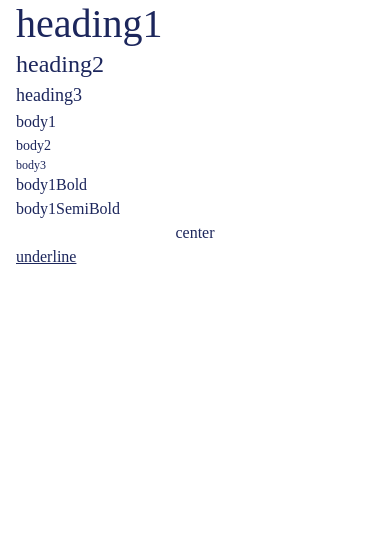
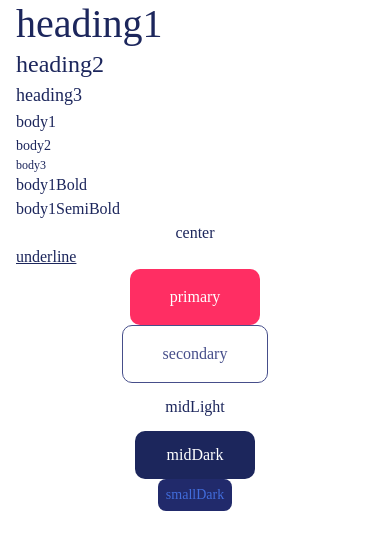
Before and after one commit to johnhaup/fintech, a React Native app: screen / in a window 390 px wide. Shown: the top 550 px of the page. Built offline with nearby package versions, Linux system fonts and the light colour scheme.

Commit message:
Add MainButton component.

```diff
--- a/App.tsx
+++ b/App.tsx
@@ -6,6 +6,7 @@ import {
   useColorScheme,
   View,
 } from 'react-native';
+import { MainButton } from './src/components/primitives/MainButton';
 import { MainText } from './src/components/primitives/MainText';
 
 const App = () => {
@@ -28,6 +29,11 @@ const App = () => {
         <MainText body1SemiBold>body1SemiBold</MainText>
         <MainText center>center</MainText>
         <MainText underline>underline</MainText>
+        <MainButton text={'primary'} onPress={() => null} primary />
+        <MainButton text={'secondary'} onPress={() => null} secondary />
+        <MainButton text={'midLight'} onPress={() => null} midLight />
+        <MainButton text={'midDark'} onPress={() => null} midDark />
+        <MainButton text={'smallDark'} onPress={() => null} smallDark />
       </ScrollView>
     </View>
   );
--- /dev/null
+++ b/src/components/primitives/MainButton.tsx
@@ -0,0 +1,114 @@
+import { last } from 'lodash';
+import pick from 'lodash/pick';
+import React from 'react';
+import {
+  Pressable,
+  PressableStateCallbackType,
+  StyleSheet,
+} from 'react-native';
+import { Color, colorPalette } from '../../styles/colorPalette';
+import { MainText } from './MainText';
+
+const BUTTON_TYPES = [
+  'primary',
+  'secondary',
+  'midLight',
+  'midDark',
+  'smallDark',
+] as const;
+type ButtonTypeTuple = typeof BUTTON_TYPES;
+type ButtonType = ButtonTypeTuple[number];
+type ButtonTypeProps = {
+  [key in ButtonType]?: boolean;
+};
+
+const textButtonTypeMap: { [key in ButtonType]: Color } = {
+  primary: 'white',
+  secondary: 'eastBay',
+  midLight: 'biscay2',
+  midDark: 'white',
+  smallDark: 'royalBlue',
+};
+
+type ButtonProps = {
+  text: string;
+  onPress: () => void;
+  testID?: string;
+};
+
+type Props = ButtonProps & ButtonTypeProps;
+
+export const MainButton = ({
+  text,
+  onPress,
+  testID = 'main-button',
+  ...rest
+}: Props) => {
+  const buttonTypeKeys = ['primary', ...Object.keys(pick(rest, BUTTON_TYPES))];
+  const buttonTypeKey = last(buttonTypeKeys) as ButtonType;
+
+  if (buttonTypeKeys.length > 2) {
+    console.warn(
+      'More than one button type supplied in MainButton.  Only the last type supplied will be used.',
+    );
+  }
+
+  const style = ({ pressed }: PressableStateCallbackType) => {
+    const fontPropStyle = styles[buttonTypeKey];
+    const opacity = pressed ? 0.8 : 1;
+    const transform = [{ scale: pressed ? 0.985 : 1 }];
+    return StyleSheet.flatten([fontPropStyle, { opacity, transform }]);
+  };
+
+  const textColorProps = { [textButtonTypeMap[buttonTypeKey]]: true };
+  const textFontProps = rest.smallDark
+    ? { body2: true }
+    : { body1SemiBold: true };
+
+  return (
+    <Pressable style={style} onPress={onPress} testID={testID}>
+      <MainText {...textFontProps} {...textColorProps}>
+        {text}
+      </MainText>
+    </Pressable>
+  );
+};
+
+const styles = StyleSheet.create({
+  primary: {
+    backgroundColor: colorPalette.radicalRed,
+    paddingHorizontal: 40,
+    paddingVertical: 16,
+    borderRadius: 10,
+    alignSelf: 'center',
+  },
+  secondary: {
+    borderWidth: 1,
+    borderColor: colorPalette.eastBay,
+    paddingHorizontal: 40,
+    paddingVertical: 16,
+    borderRadius: 10,
+    alignSelf: 'center',
+  },
+  midLight: {
+    backgroundColor: colorPalette.white,
+    paddingHorizontal: 32,
+    paddingVertical: 12,
+    borderRadius: 10,
+    alignSelf: 'center',
+  },
+  midDark: {
+    backgroundColor: colorPalette.biscay2,
+    paddingHorizontal: 32,
+    paddingVertical: 12,
+    borderRadius: 10,
+    alignSelf: 'center',
+  },
+  smallDark: {
+    backgroundColor: colorPalette.biscay,
+    paddingHorizontal: 8,
+    paddingVertical: 4,
+    borderRadius: 8,
+    alignSelf: 'center',
+  },
+});
```
Also changed, not shown: 1 other file (tests, documents, lock files or other folders).
